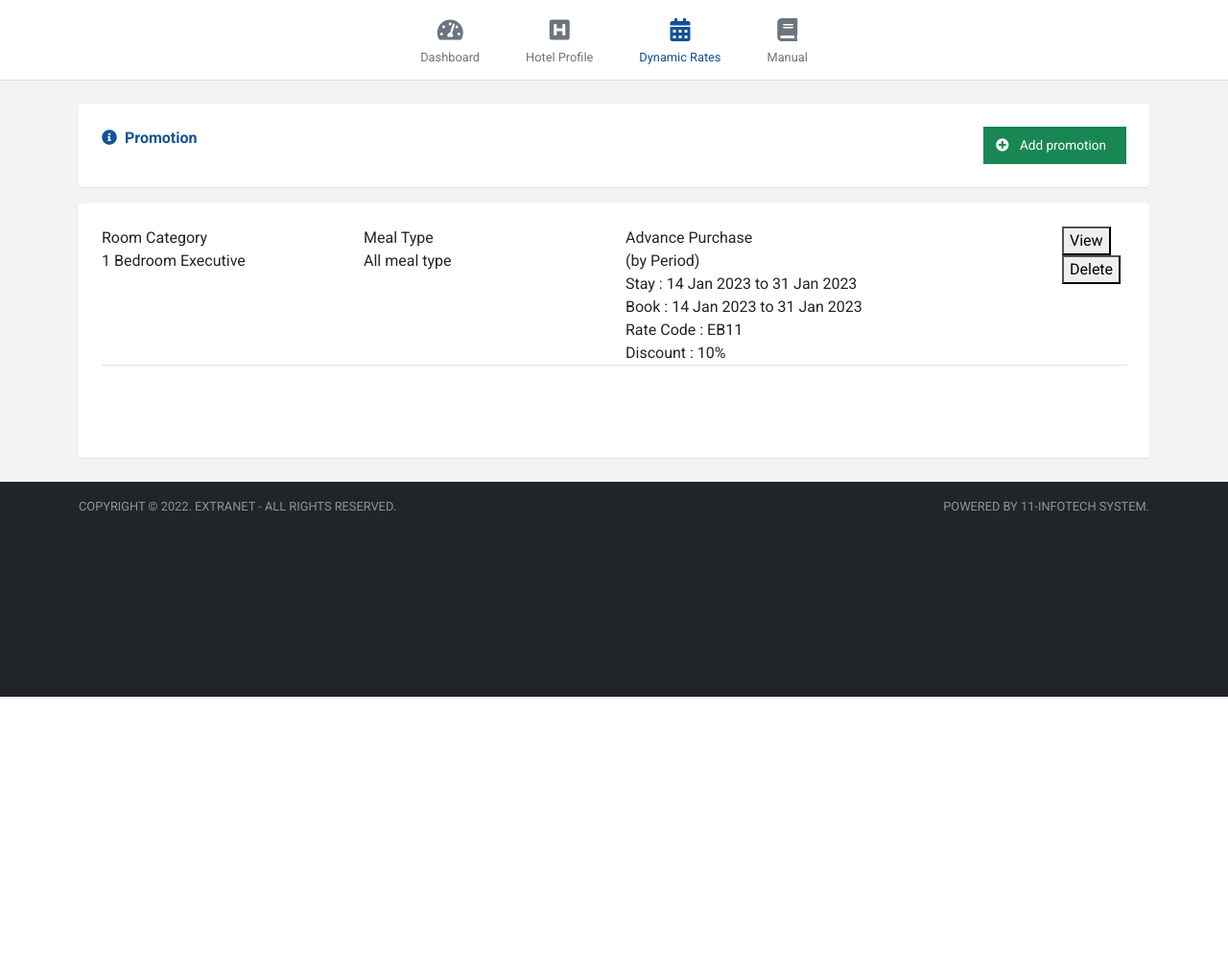
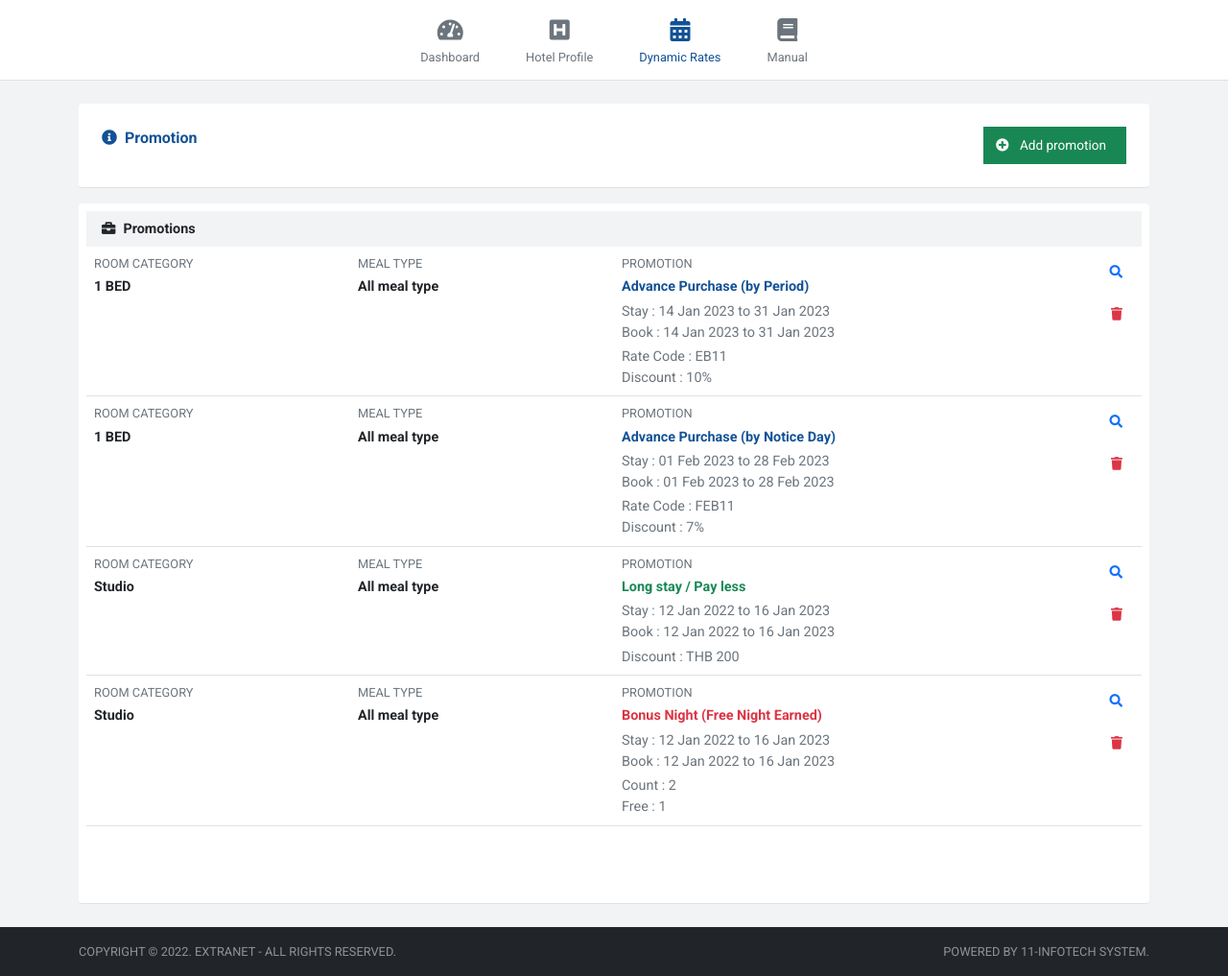
Before and after one commit to runxrun/extranet, a PHP site: page /promotion/?page=1 in a window 1280 px wide. Shown: the part 74-1091 px from the top of the page at 96% size. Before the commit the page ends 800 px from the top, so only its background shows below. Run offline with PHP 8.4, Linux system fonts and the light colour scheme.

Commit message:
[update] - promotion

```diff
--- a/promotion/list-promotion.php
+++ b/promotion/list-promotion.php
@@ -1,65 +1,180 @@
 <div class="bg-white border-bottom rounded-1 mt-3">
-	<div class="p-4">
-
+	<div class="p-2">
+		<div class="bg-light py-2 px-3 d-flex fs-7">
+			<span class="pe-2 text-dark"><i class="fas fa-briefcase"></i></span>
+			<span class="fw-bold text-dark">Promotions</span>
+		</div>
+	</div>
+	<div class="px-2">
 
 		<?php
 		$listpromo = array(
 			array(
-				"roomcatg" => "1 Bedroom Executive",
+				"roomcatg" => "1 BED",
 				"mealtype" => "All meal type",
 				"promotion" => array(
 					array(
-						"type" => "AdvancePurchase",
+						"class" => "text-primary",
+						"type" => "Advance Purchase (by Period)",
+						"stay" => "14 Jan 2023 to 31 Jan 2023",
+						"book" => "14 Jan 2023 to 31 Jan 2023",
+						"ratecode" => "EB11",
+						"discount" => "percent",
+						"discountrate" => "10",
 					),
 				),
 			),
-		); ?>
+			array(
+				"roomcatg" => "1 BED",
+				"mealtype" => "All meal type",
+				"promotion" => array(
+					array(
+						"class" => "text-primary",
+						"type" => "Advance Purchase (by Notice Day)",
+						"stay" => "01 Feb 2023 to 28 Feb 2023",
+						"book" => "01 Feb 2023 to 28 Feb 2023",
+						"ratecode" => "FEB11",
+						"discount" => "percent",
+						"discountrate" => "7",
+					),
+				),
+			),
+			array(
+				"roomcatg" => "Studio",
+				"mealtype" => "All meal type",
+				"promotion" => array(
+					array(
+						"class" => "text-success",
+						"type" => "Long stay / Pay less",
+						"stay" => "12 Jan 2022 to 16 Jan 2023",
+						"book" => "12 Jan 2022 to 16 Jan 2023",
+						"ratecode" => "",
+						"discount" => "amount",
+						"discountrate" => "200",
+					),
+				),
+			),
+			array(
+				"roomcatg" => "Studio",
+				"mealtype" => "All meal type",
+				"promotion" => array(
+					array(
+						"class" => "text-danger",
+						"type" => "Bonus Night (Free Night Earned)",
+						"stay" => "12 Jan 2022 to 16 Jan 2023",
+						"book" => "12 Jan 2022 to 16 Jan 2023",
+						"ratecode" => "",
+						"discount" => "",
+						"discountrate" => "",
+						"count" => "2",
+						"free" => "1",
+					),
+				),
+			),
+		);
+		?>
 
 
-		<div class="border-bottom">
-			<div class="row">
-				<div class="col-3">
-					<div>
+
+		<?php
+		foreach ($listpromo as $key => $value)
+		{
+		?>
+		<div class="border-bottom pb-2 px-2 mb-2">
+			<div class="row g-3">
+				<div class="col-12 col-lg-3">
+					<div class="fs-9 text-secondary text-uppercase text-truncate">
 						Room Category
 					</div>
-					<div class="">
-						1 Bedroom Executive
+					<div class="pt-1 fs-7 fw-bold text-dark">
+						<?php echo $value['roomcatg']; ?>
 					</div>
 				</div>
-				<div class="col-3">
-					<div>
+				<div class="col-12 col-lg-3">
+					<div class="fs-9 text-secondary text-uppercase text-truncate">
 						Meal Type
 					</div>
-					<div class="">
-						All meal type
+					<div class="pt-1 fs-7 fw-bold text-dark">
+						<?php echo $value['mealtype']; ?>
 					</div>
 				</div>
-				<div class="col-5">
-					<div class="">
-						<div>
-							<div>Advance Purchase</div>
-							<div>(by Period)</div>
+				<div class="col-12 col-lg-4 col-xl-5">
+					<div class="fs-9 text-secondary text-uppercase text-truncate">
+						Promotion
+					</div>
+					<?php
+					foreach ($value["promotion"] as $key2 => $item)
+					{
+					?>
+					<div class="pt-1">
+						<div class="fs-7 fw-bold <?php echo $item['class']; ?>">
+							<?php echo $item['type']; ?>
 						</div>
-						<div>
-							<div>Stay : 14 Jan 2023 to 31 Jan 2023</div>
-							<div>Book : 14 Jan 2023 to 31 Jan 2023</div>
-							<div>Rate Code : EB11</div>
-							<div>Discount :  10%</div>
+						<div class="pt-1 fs-7 text-secondary">
+							<div>Stay : <?php echo $item['stay']; ?></div>
+							<div>Book : <?php echo $item['book']; ?></div>
+						</div>
+						<div class="pt-1 fs-7 text-secondary">
+
+							<?php
+							if(!empty($item['ratecode']))
+							{
+								echo '<div>Rate Code : '.$item['ratecode'].'</div>';
+							}
+
+							if(!empty($item['discount']))
+							{
+								$distype = "";
+								switch($item['discount'])
+								{
+									case "amount" : $distype = "THB ".$item['discountrate']; break;
+									case "percent": $distype = $item['discountrate']."%"; break;
+								}
+								echo '<div>Discount : '.$distype.'</div>';
+							}
+
+							if(!empty($item['count']))
+							{
+								echo '<div>Count : '.$item['count'].'</div>';
+								echo '<div>Free : '.$item['free'].'</div>';
+							}
+							?>
+
 						</div>
 					</div>
+					<?php
+					}
+					?>
 				</div>
-				<div class="col-1">
-					<button>
-						View
-					</button>
-					<button>
-						Delete
-					</button>
+				<div class="col-12 col-lg-2 col-xl-1">
+					<div class="row g-2 justify-content-end">
+						<div class="col-auto">
+							<button
+								class="btn btn-outline-primary w-100 border-0 shadow-none rounded-0"
+								onclick="window.open('/profile/hotel-profile.php?page=contact-detail','_self');">
+								<span class="fs-8">
+									<i class="fas fa-search"></i>
+								</span>
+							</button>
+						</div>
+						<div class="col-auto">
+							<button
+								class="btn btn-outline-danger w-100 border-0 shadow-none rounded-0"
+								data-bs-toggle="modal"
+								data-bs-target="#deleteModal">
+								<span class="fs-8">
+									<i class="fas fa-trash"></i>
+								</span>
+							</button>
+						</div>
+					</div>
+
 				</div>
 			</div>
 		</div>
-
-
+		<?php
+		}
+		?>
 	</div>
 
 
@@ -67,6 +182,30 @@
 
 
 
+
+	<div
+		class="modal fade"
+		id="deleteModal"
+		tabindex="-1"
+		aria-hidden="true">
+	    <div class="modal-dialog modal-dialog-centered">
+	        <div class="modal-content">
+	            <div class="modal-header">
+	                <div class="fs-6 fw-bold text-dark">Delete contact</div>
+	                <button type="button" class="btn-close" data-bs-dismiss="modal" aria-label="Close"></button>
+	            </div>
+	            <div class="modal-body">
+	            	<div class="fs-6 text-secondary">
+	            		Can you confirm that you wish to delete this promotion
+	            	</div>
+	            </div>
+	            <div class="modal-footer">
+	                <button type="button" class="btn btn-secondary fs-8 rounded-0" data-bs-dismiss="modal">Close</button>
+	                <button type="button" class="btn btn-danger fs-8 rounded-0 px-4">Delete</button>
+	            </div>
+	        </div>
+	    </div>
+	</div>
 
 
 
```
Also changed, not shown: promotion/add-promotion.php (+30 -55 lines).
